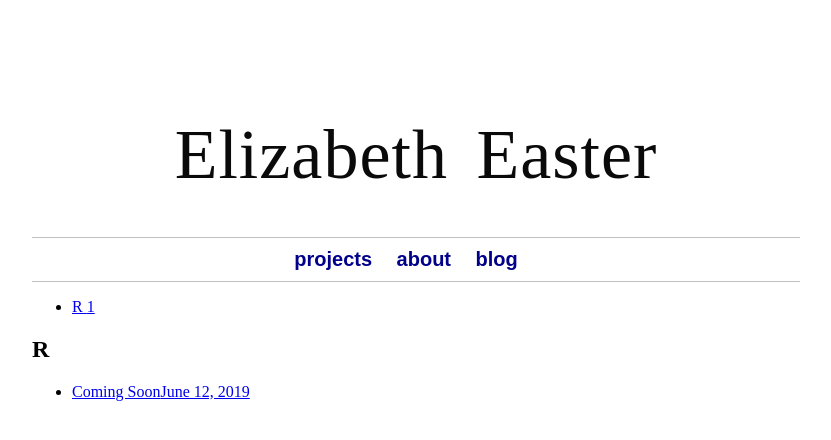
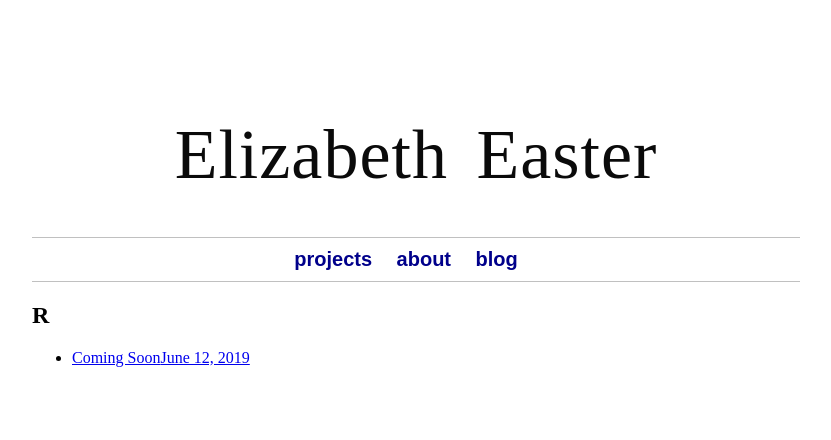
Before and after one commit to edeaster/edeaster.github.io, a Jekyll site: the page built from tags/index.md, in a window 1280 px wide. Shown: the top 440 px of the page, without its empty margins (224-1055 px from the left). Built offline with Jekyll 4.4.1, drawn with Linux system fonts in a browser that asks for light colours; some web fonts are replaced.

Commit message:
Update index.md

```diff
--- a/tags/index.md
+++ b/tags/index.md
@@ -8,13 +8,6 @@ search_omit: true
 {% capture site_tags %}{% for tag in site.tags %}{{ tag | first }}{% unless forloop.last %},{% endunless %}{% endfor %}{% endcapture %}
 {% assign tags_list = site_tags | split:',' | sort %}
 
-<ul class="tag-box inline">
-  {% for item in (0..site.tags.size) %}{% unless forloop.last %}
-    {% capture this_word %}{{ tags_list[item] | strip_newlines }}{% endcapture %}
-    <li><a href="#{{ this_word }}">{{ this_word }} <span>{{ site.tags[this_word].size }}</span></a></li>
-  {% endunless %}{% endfor %}
-</ul>
-
 {% for item in (0..site.tags.size) %}{% unless forloop.last %}
   {% capture this_word %}{{ tags_list[item] | strip_newlines }}{% endcapture %}
   <h2 id="{{ this_word }}">{{ this_word }}</h2>
```
